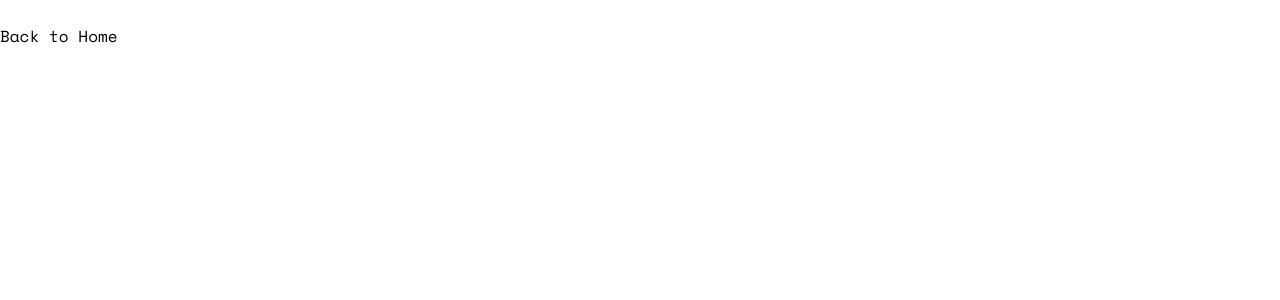
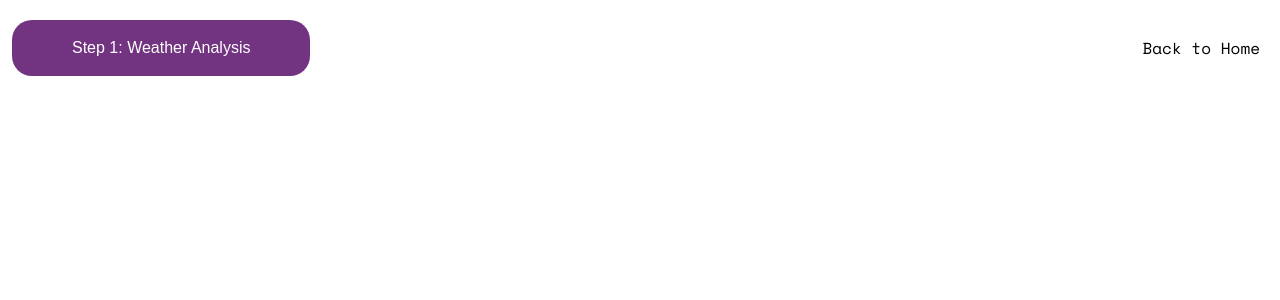
Before and after one commit to AmiJoba22/The-SmartStyle-Closet, a React (Vite) app: page /weather in a window 1280 px wide. Shown: the top 300 px of the page. Built offline with nearby package versions, Linux system fonts and the light colour scheme; a web font is replaced by a local one.

Commit message:
weather analysis header

```diff
--- a/src/components/WeatherCard.tsx
+++ b/src/components/WeatherCard.tsx
@@ -10,12 +10,14 @@ return (
 
 <div>
 
-    <div>
+    <div className='header-div py-5 flex justify-between items-center'>
 
-        <h3 className='rounded bg-color-brand-plum text-white font-dot'>Step 1: Weather Analysis</h3>
+        <button className='step-button shrink-0 font-dot bg-[#723480] text-white rounded-[20px] py-4
+       px-15 ml-3 '>
+        Step 1: Weather Analysis
+      </button>
 
-        <p>Back to Home</p>
-
+        <button className='mr-5 no-underline hover:underline'> Back to Home </button>
 
 
     </div>
```
